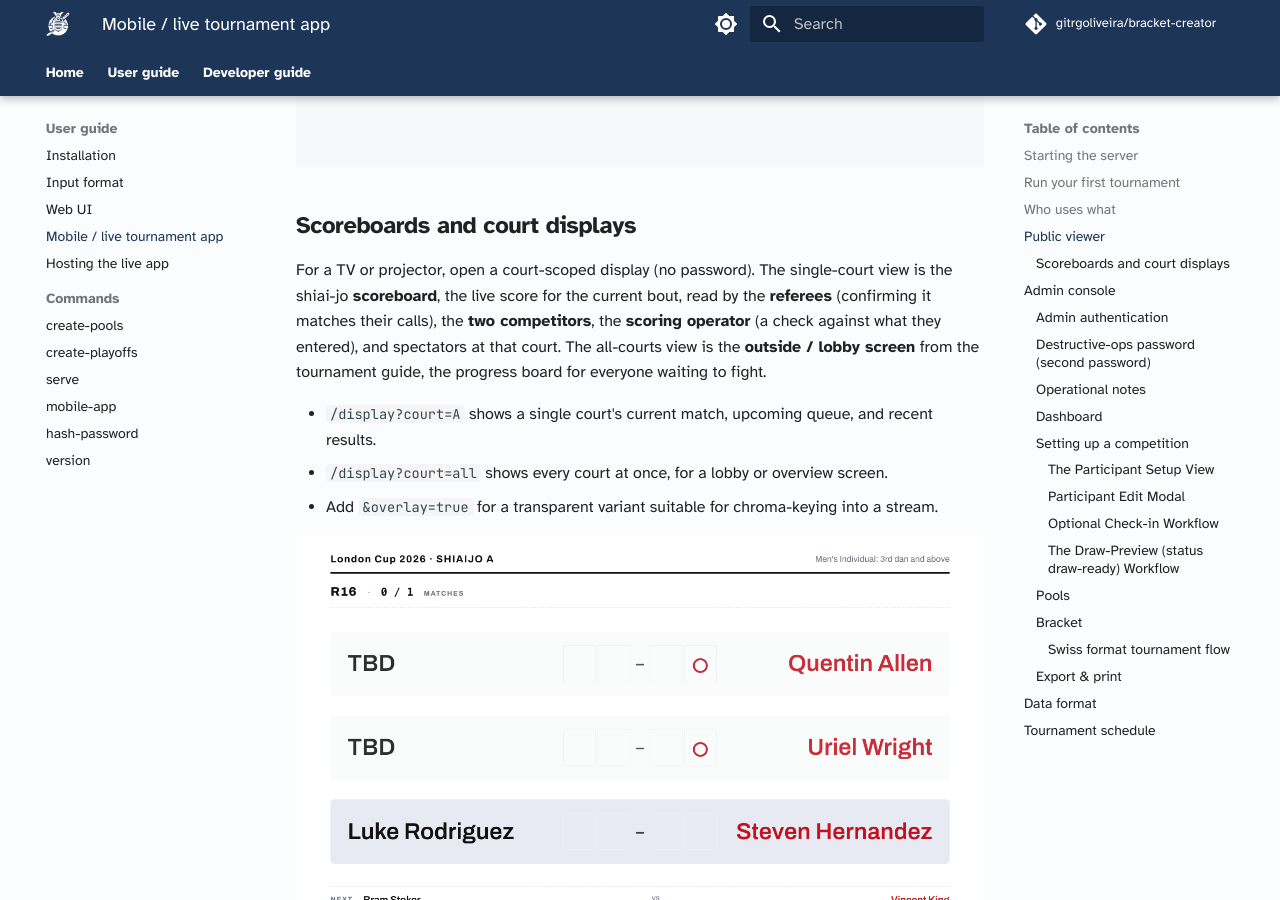
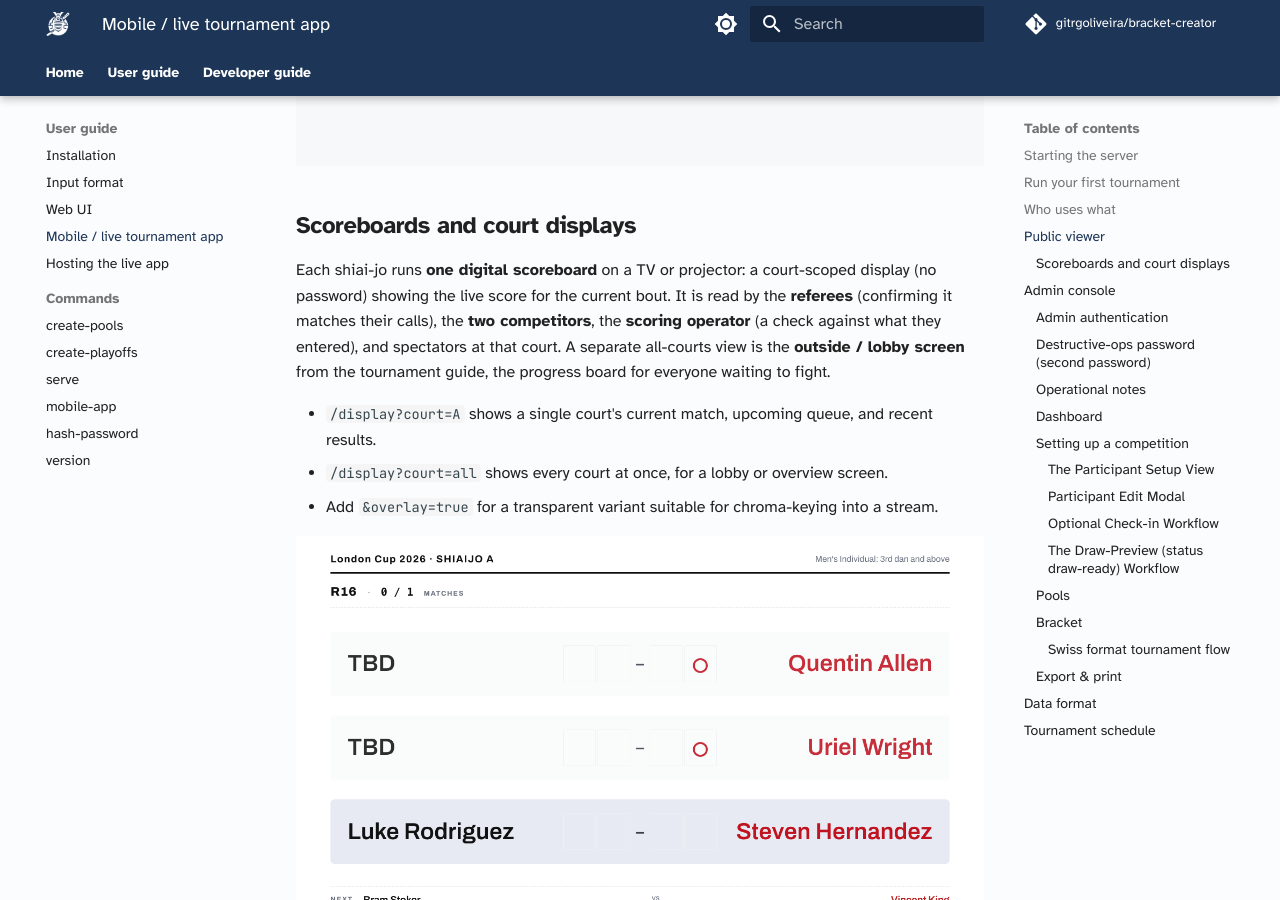
Before and after one commit to gitrgoliveira/bracket-creator, an MkDocs documentation site: the page built from docs/user-guide/mobile-app.md, in a window 1280 px wide and 900 px high, scrolled down 7527 px. Built offline with MkDocs 1.6.1 and Material for MkDocs 9.7.7, drawn with Linux system fonts in a browser that asks for light colours; comment, search, counter and statistics services are not loaded.

Commit message:
docs: note one digital scoreboard per shiai-jo
Clarify that each shiai-jo runs a single court-scoped scoreboard display
(/display?court=A), distinct from the all-courts outside/lobby screen.

Co-Authored-By: Claude Opus 4.8 <noreply@anthropic.com>

```diff
--- a/docs/user-guide/mobile-app.md
+++ b/docs/user-guide/mobile-app.md
@@ -85,7 +85,7 @@ Tap a competition to drill into its schedule, pool standings, and bracket. Aka (
 
 ### Scoreboards and court displays
 
-For a TV or projector, open a court-scoped display (no password). The single-court view is the shiai-jo **scoreboard**, the live score for the current bout, read by the **referees** (confirming it matches their calls), the **two competitors**, the **scoring operator** (a check against what they entered), and spectators at that court. The all-courts view is the **outside / lobby screen** from the tournament guide, the progress board for everyone waiting to fight.
+Each shiai-jo runs **one digital scoreboard** on a TV or projector: a court-scoped display (no password) showing the live score for the current bout. It is read by the **referees** (confirming it matches their calls), the **two competitors**, the **scoring operator** (a check against what they entered), and spectators at that court. A separate all-courts view is the **outside / lobby screen** from the tournament guide, the progress board for everyone waiting to fight.
 
 - `/display?court=A` shows a single court's current match, upcoming queue, and recent results.
 - `/display?court=all` shows every court at once, for a lobby or overview screen.
```
